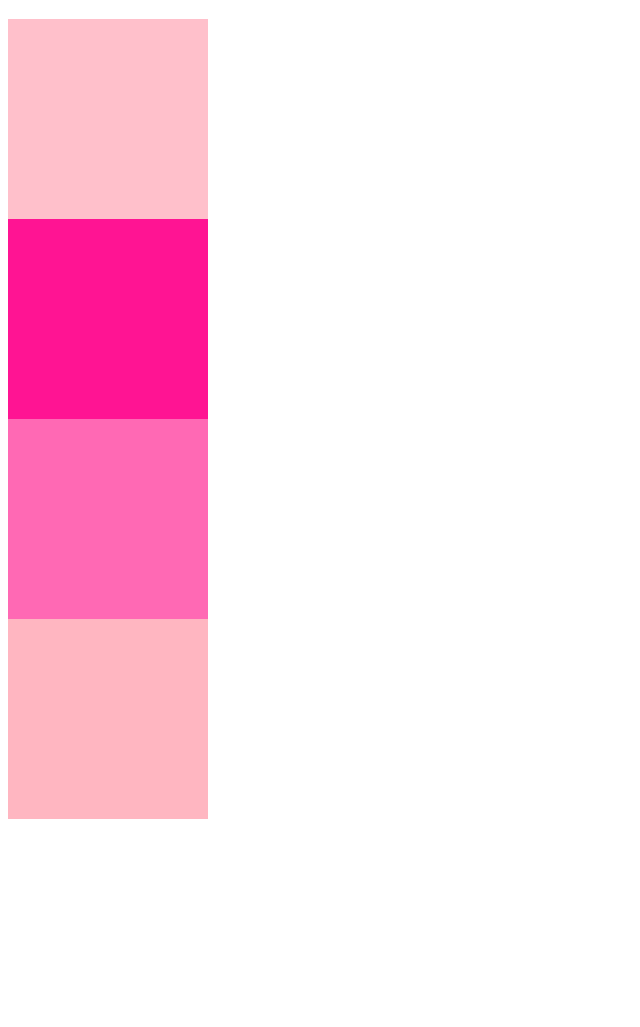
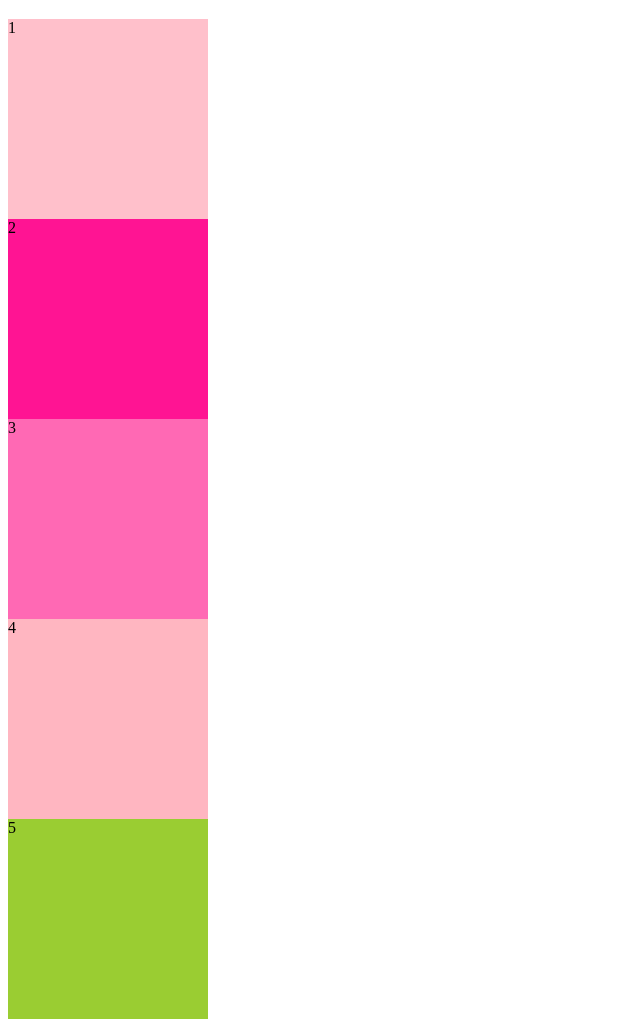
Before and after one commit to CQ-Developer/webpack-demo, a website built with webpack: page index.html in a window 1280 px wide. Shown: the part 61-1088 px from the top of the page, without its empty margins (0-640 px from the left). Before the commit the page ends 888 px from the top, so only its background shows below. Built offline with nearby package versions, Linux system fonts and the light colour scheme.

Commit message:
使用webpack打包stylus资源

```diff
--- a/index.html
+++ b/index.html
@@ -8,10 +8,11 @@
 
 <body>
     <h1>hello webpack</h1>
-    <div class="box1"></div>
-    <div class="box2"></div>
-    <div class="box3"></div>
-    <div class="box4"></div>
+    <div class="box1">1</div>
+    <div class="box2">2</div>
+    <div class="box3">3</div>
+    <div class="box4">4</div>
+    <div class="box5">5</div>
     <script src="./dist/index.js"></script>
 </body>
 
--- a/package.json
+++ b/package.json
@@ -16,6 +16,8 @@
     "sass": "^1.70.0",
     "sass-loader": "^14.0.0",
     "style-loader": "^3.3.4",
+    "stylus": "^0.62.0",
+    "stylus-loader": "^8.0.0",
     "webpack": "^5.89.0",
     "webpack-cli": "^5.1.4"
   }
--- a/src/index.js
+++ b/src/index.js
@@ -11,5 +11,8 @@ import "./less/index.less";
 import "./sass/index.sass"
 import "./sass/index.scss"
 
+// 引入stylus资源
+import "./stylus/index.styl"
+
 console.log(count(2, 1));
 console.log(sum(1, 2, 3, 4, 5));
--- /dev/null
+++ b/src/stylus/index.styl
@@ -0,0 +1,4 @@
+.box5
+  width 200px
+  height 200px
+  background-color yellowgreen
--- a/webpack.config.js
+++ b/webpack.config.js
@@ -26,6 +26,10 @@ module.exports = {
             {
                 test: /\.s[ac]ss/,
                 use: ["style-loader", "css-loader", "sass-loader"]
+            },
+            {
+                test: /\.styl$/,
+                use: ["style-loader", "css-loader", "stylus-loader"]
             }
         ]
     },
```
Also changed, not shown: README.md, 1 other file.
